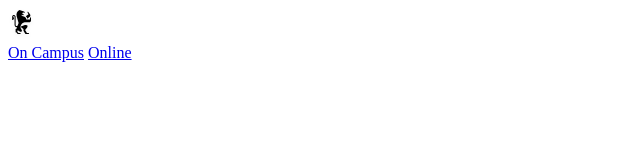
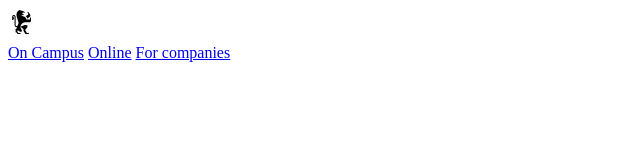
Before and after one commit to JuanFranciscoGarciaGonzalez/ColmarAcademy, a plain HTML site: page index.html in a window 1280 px wide. Shown: the whole page, without its empty margins (0-640 px from the left). Drawn offline with Linux system fonts and the light colour scheme.

Commit message:
add for companies link to navbar

```diff
--- a/index.html
+++ b/index.html
@@ -18,6 +18,9 @@
         <span>
           <a href="#online">Online</a>
         </span>
+        <span>
+          <a href="#forcompanies">For companies</a>
+        </span>
       </nav>
     </header>
 
```
